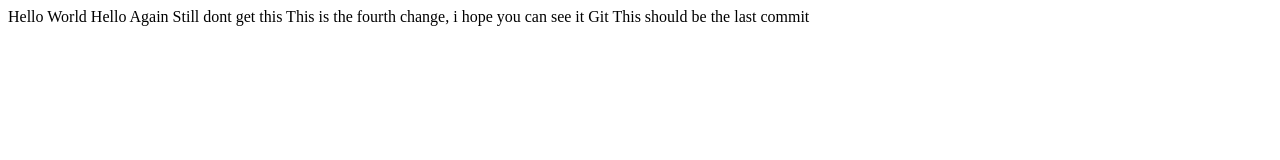
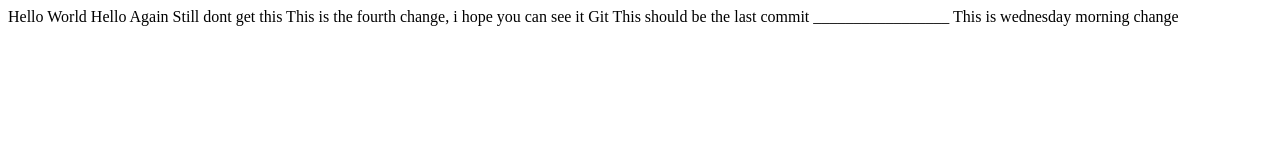
Before and after one commit to Speed002/GitTest, a plain HTML site: page index.html in a window 1280 px wide. Drawn offline with Linux system fonts and the light colour scheme.

Commit message:
Wednesday morning changes

```diff
--- a/index.html
+++ b/index.html
@@ -11,5 +11,7 @@
     Still dont get this
     This is the fourth change, i hope you can see it Git
     This should be the last commit
+    _________________
+    This is wednesday morning change
 </body>
 </html>
```
